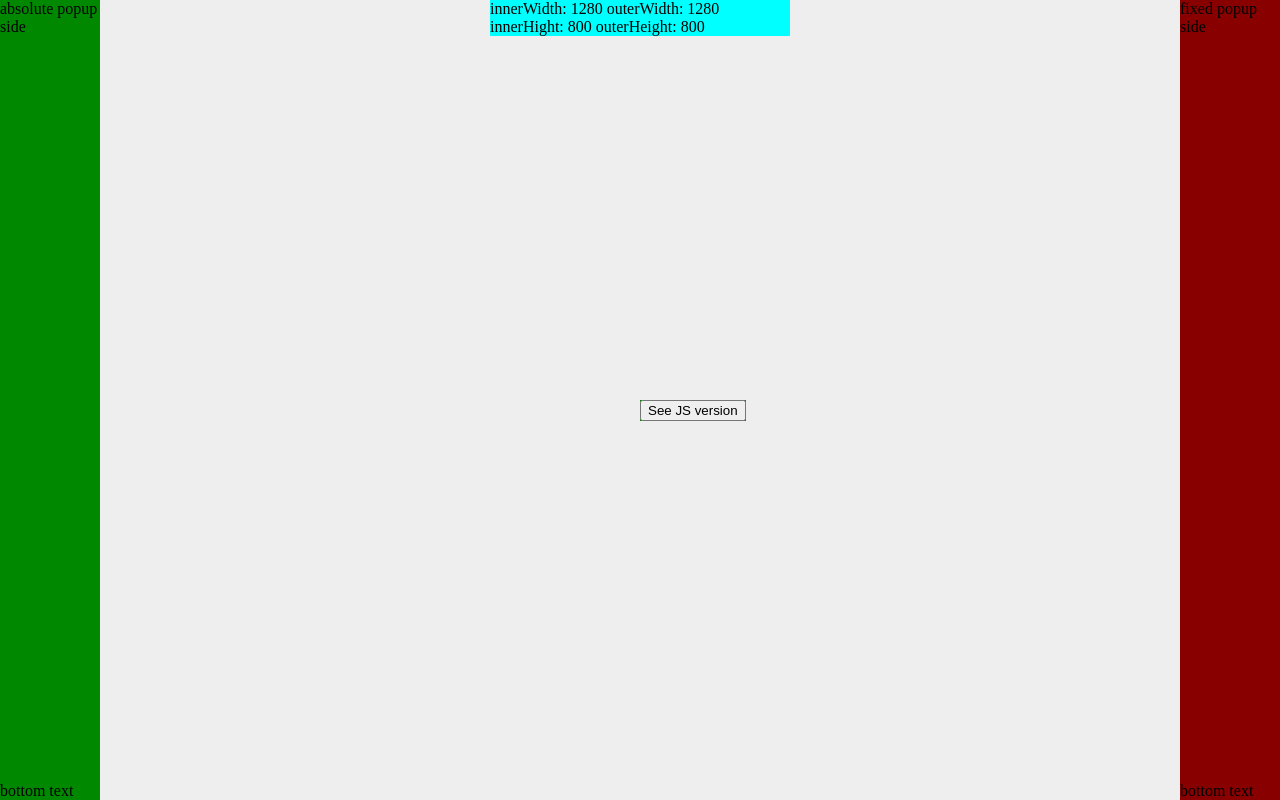
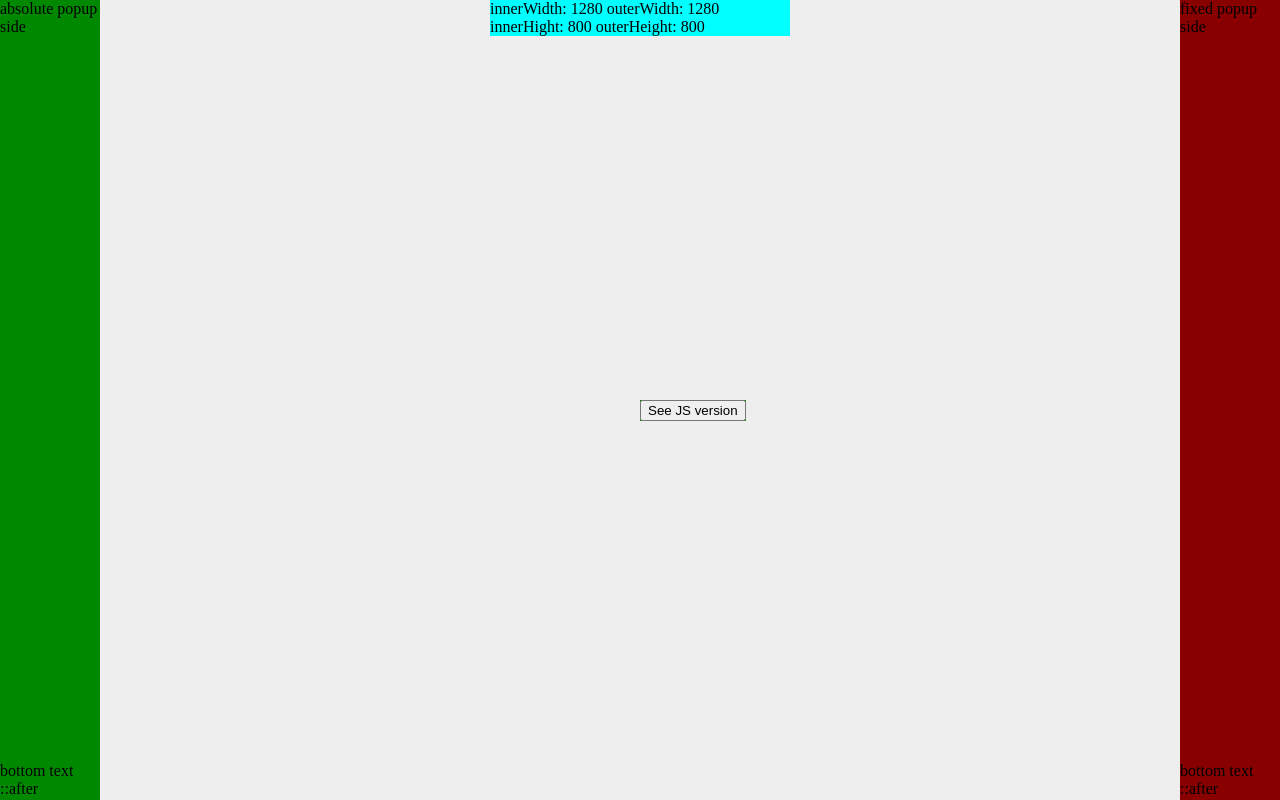
Before and after one commit to gaotter/viewporttester, an Angular app: page / in a window 1280 px wide. Built offline with nearby package versions, Linux system fonts and the light colour scheme.

Commit message:
added after

```diff
--- a/src/app/viewportinfo/viewportinfo.component.css
+++ b/src/app/viewportinfo/viewportinfo.component.css
@@ -30,7 +30,7 @@
 .fixed.sidebar {
   right: 0;
   top: 0;
-  height: 100vh;
+  height: calc(100vh - 20px);
 }
 
 .bottom {
@@ -58,14 +58,36 @@
 
 .absolute.bottom {
   left: 0;
-  bottom: 0
+  bottom: 0;
 }
 
 .absolute.sidebar {
   left: 0;
   top: 0;
-  height: 100vh;
+  height: calc(100vh - 20px);
 }
+.absolute.sidebar::after {
+    content: "::after";
+    overflow: hidden;
+    left: inherit;
+    bottom: -20px;
+    position: absolute;
+    height: 20px;
+    background: inherit;
+    width: 100%;
+  }
+
+  .fixed.sidebar::after {
+    content: "::after";
+    overflow: hidden;
+    left: inherit;
+    bottom: -20px;
+    position: absolute;
+    height: 20px;
+    background: inherit;
+    width: 100%;
+  }
+
 
 .absolute.midle {
   top: calc(100vh /2);
```
Also changed, not shown: wwwroot/viewporttester/main.js (+1 -1 lines), 1 other file (tests, documents, lock files or other folders).
